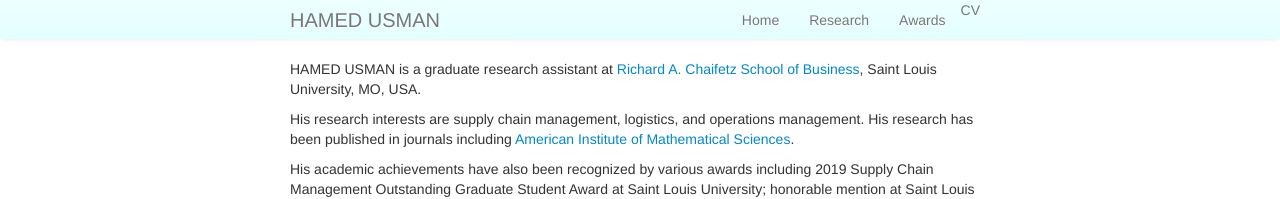
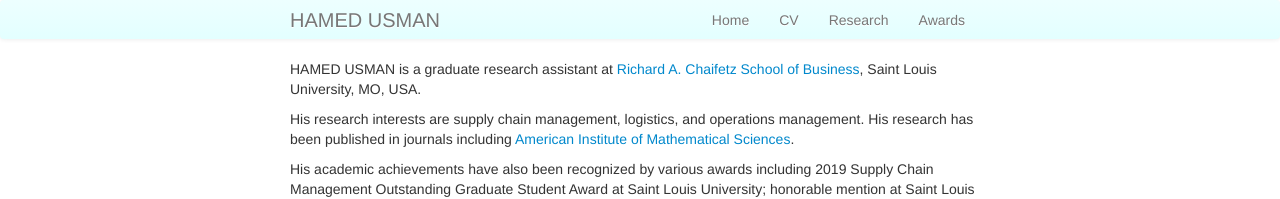
Before and after one commit to hamedusman/hamedusman.github.io, a Jekyll site: the page built from index.md, in a window 1280 px wide. Shown: the top 199 px of the page. Built offline with Jekyll 4.4.1, drawn with Linux system fonts in a browser that asks for light colours.

Commit message:
Update default.html

```diff
--- a/_includes/themes/twitter/default.html
+++ b/_includes/themes/twitter/default.html
@@ -36,7 +36,7 @@
           <a class="brand" href="{{ HOME_PATH }}">{{ site.title }}</a>
           <ul class="nav">
             <li><a href="http://hamedusman.github.io"><p class="hover-underline-animation">Home</p></a></li>
-            <a href="{{ BASE_PATH }}/assets/CV.pdf" rel="noopener noreferrer" target="_blank"><p class="hover-underline-animation">CV</p></a>
+            <li><a href="{{ BASE_PATH }}/assets/CV.pdf" rel="noopener noreferrer" target="_blank"><p class="hover-underline-animation">CV</p></a></li>
             <li><a href="/pages/research.html"><p class="hover-underline-animation">Research</p></a></li>
             <li><a href="/pages/awards.html"><p class="hover-underline-animation">Awards</p></a></li>
           </ul>
```
